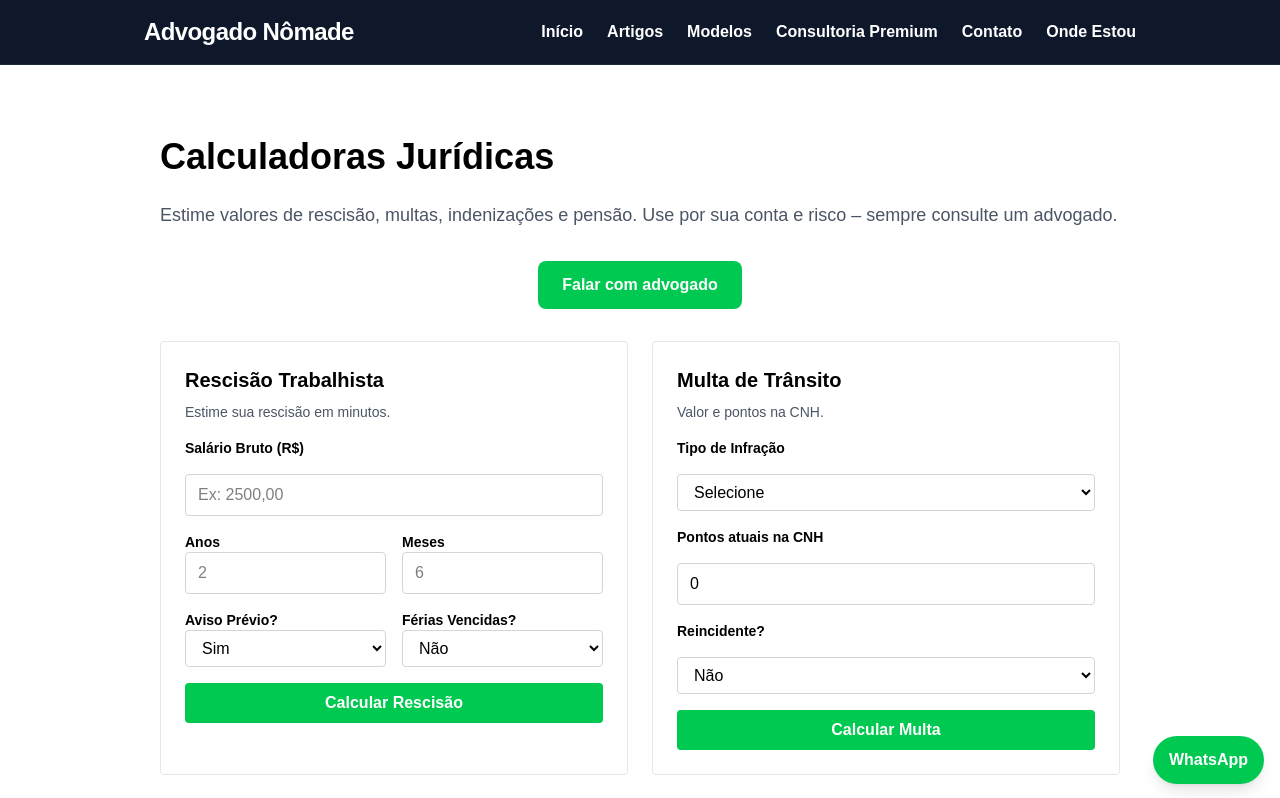
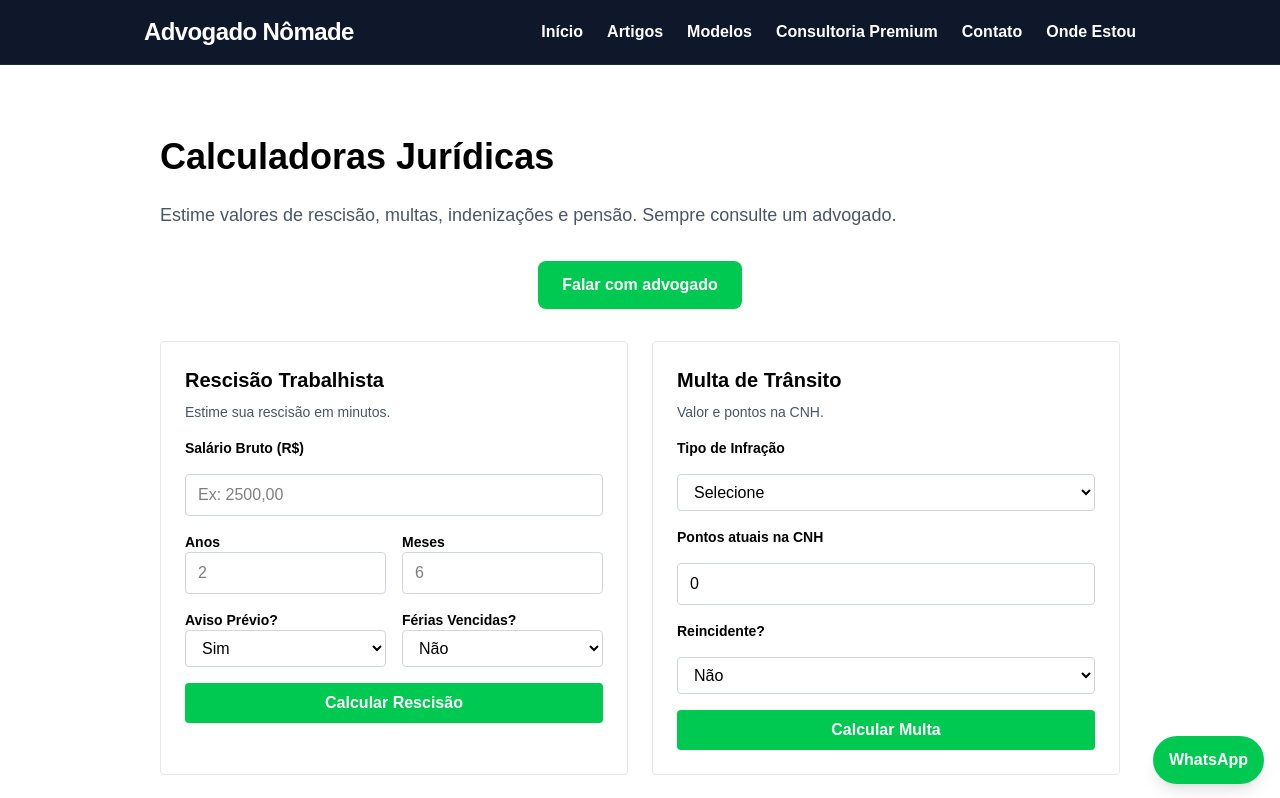
Before and after one commit to mestrereginaldo-site/advogadonomade1, a Next.js app: page /calculadoras in a window 1280 px wide. Shown: the top 798 px of the page. Built offline with nearby package versions, Linux system fonts and the light colour scheme.

Commit message:
Update page.tsx

```diff
--- a/app/calculadoras/page.tsx
+++ b/app/calculadoras/page.tsx
@@ -8,7 +8,7 @@ export default function Calculadoras() {
       <div className="max-w-5xl mx-auto px-4 py-10">
         <h1 className="text-3xl md:text-4xl font-bold mb-6">Calculadoras Jurídicas</h1>
         <p className="text-lg text-gray-600 mb-8">
-          Estime valores de rescisão, multas, indenizações e pensão. Use por sua conta e risco – sempre consulte um advogado.
+          Estime valores de rescisão, multas, indenizações e pensão. Sempre consulte um advogado.
         </p>
 
         {/* Botão WhatsApp */}
```
